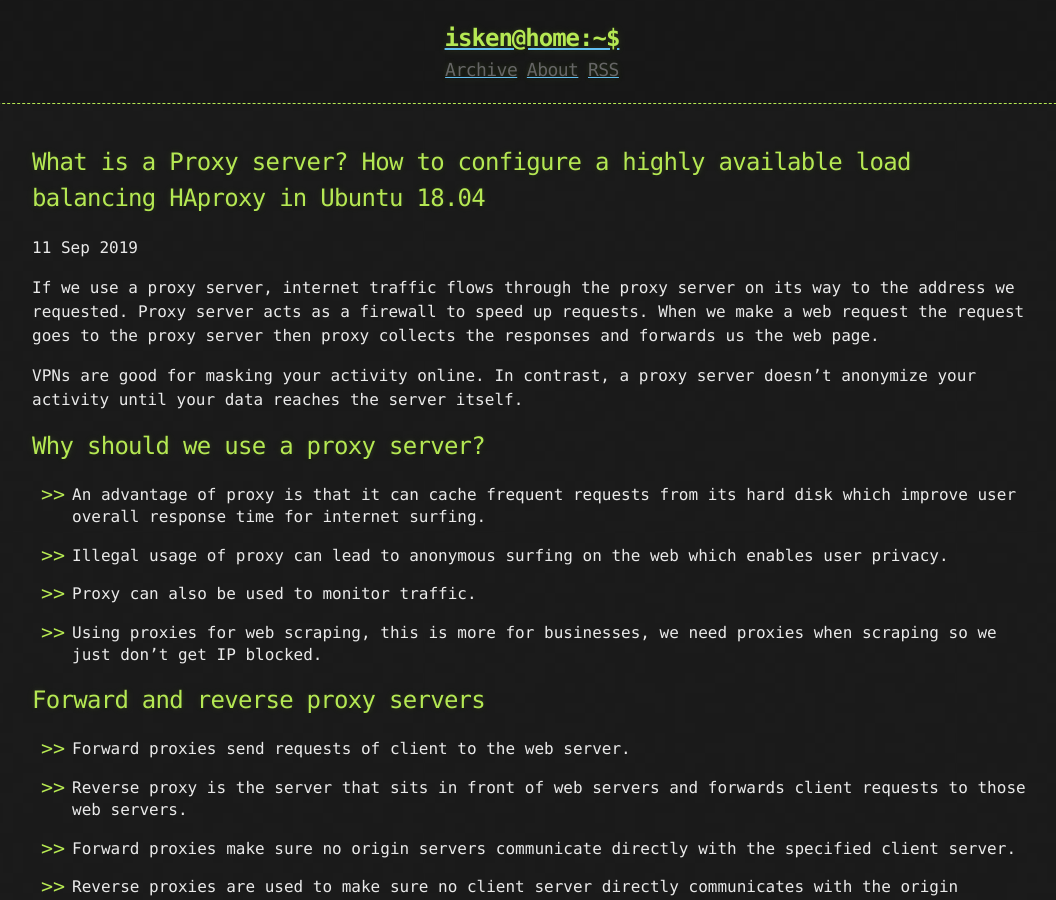
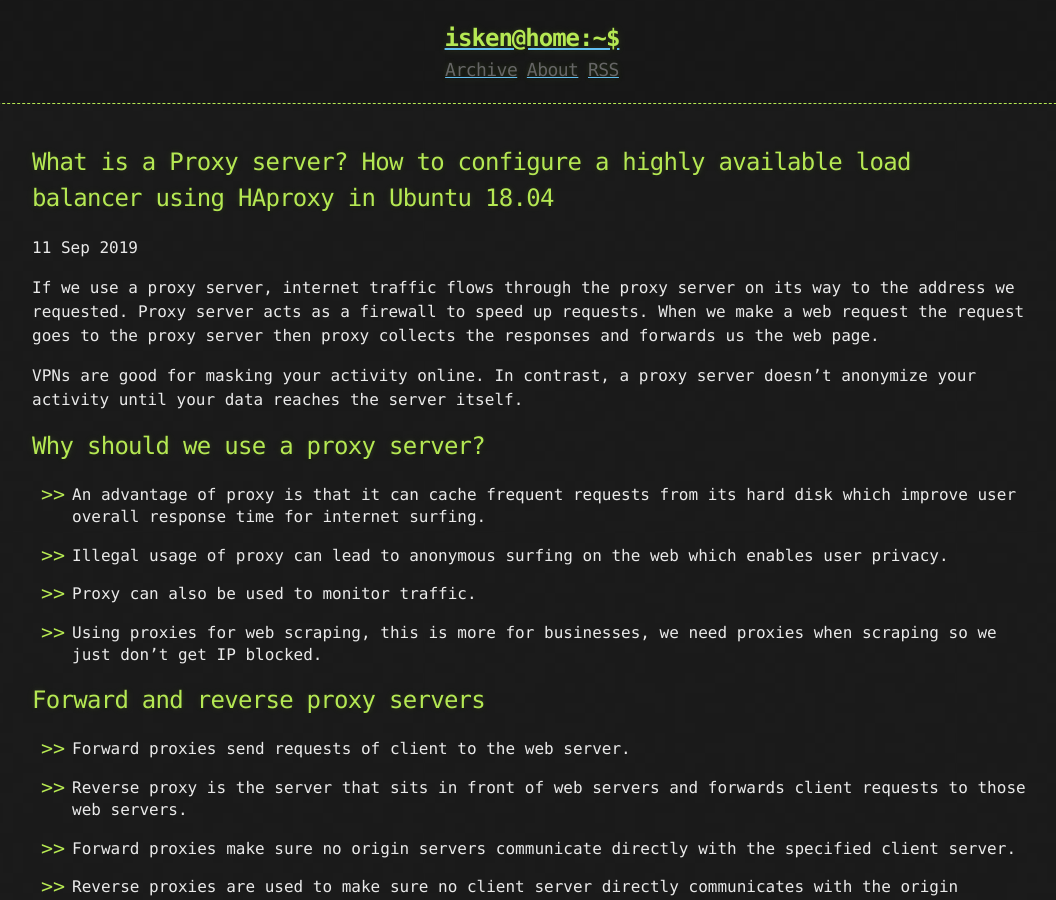
Before and after one commit to iskenyildiz/iskenhub.info, a Jekyll site: the page built from _posts/2019-09-14-Proxy.markdown, in a window 1280 px wide and 900 px high. Shown: the whole window, without its empty margins (108-1164 px from the left). Built offline with Jekyll 4.4.1, drawn with Linux system fonts in a browser that asks for light colours.

Commit message:
Update 2019-09-14-Proxy.markdown

```diff
--- a/_posts/2019-09-14-Proxy.markdown
+++ b/_posts/2019-09-14-Proxy.markdown
@@ -1,6 +1,6 @@
 ---
 layout: post
-title:  "What is a Proxy server? How to configure a highly available load balancing HAproxy in Ubuntu 18.04"
+title:  "What is a Proxy server? How to configure a highly available load balancer using HAproxy  in Ubuntu 18.04"
 date:   2019-09-11 17:31:21 +0300
 categories: jekyll update
 ---
```
